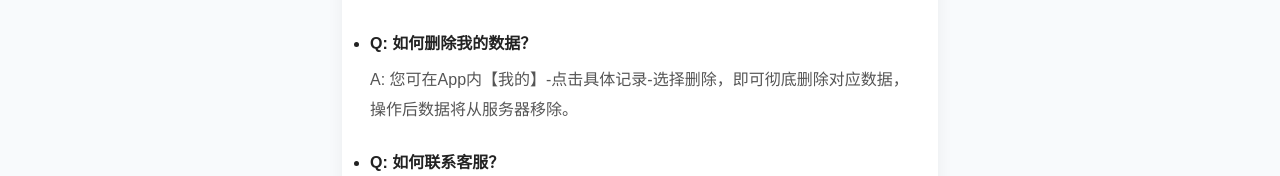
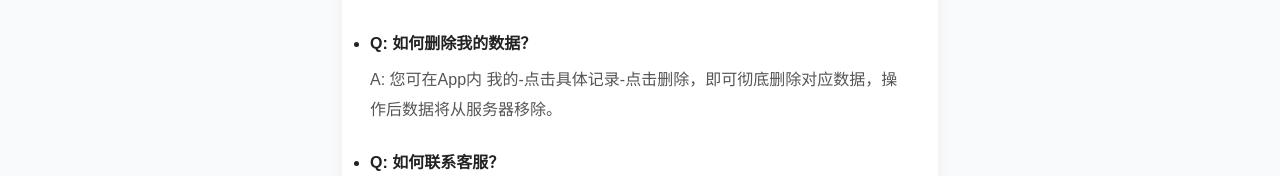
Before and after one commit to MRsummer/MyHairStylePrivacy, a plain HTML site: page index.html in a window 1280 px wide. Shown: the part 990-1166 px from the top of the page. Drawn offline with Linux system fonts and the light colour scheme.

Commit message:
修改文案

```diff
--- a/index.html
+++ b/index.html
@@ -106,7 +106,7 @@
         <ul>
           <li><b>Q: 剪同款App会收集哪些数据？</b><span class="answer">A: 仅在您使用发型替换、风格生成等功能时收集您主动上传的照片及必要的设备信息，所有数据均加密传输和存储，详见<a href="privacy.html" class="policy-link" target="_blank">隐私政策</a>。</span></li>
           <li><b>Q: 我的数据会被分享给第三方吗？</b><span class="answer">A: 不会。您的照片和个人信息不会被分享给任何第三方，也不会用于广告或身份识别。</span></li>
-          <li><b>Q: 如何删除我的数据？</b><span class="answer">A: 您可在App内【我的】-点击具体记录-选择删除，即可彻底删除对应数据，操作后数据将从服务器移除。</span></li>
+          <li><b>Q: 如何删除我的数据？</b><span class="answer">A: 您可在App内 我的-点击具体记录-点击删除，即可彻底删除对应数据，操作后数据将从服务器移除。</span></li>
           <li><b>Q: 如何联系客服？</b><span class="answer">A: 如有疑问、建议或投诉，请通过下方邮箱联系我们。</span></li>
         </ul>
       </div>
```
